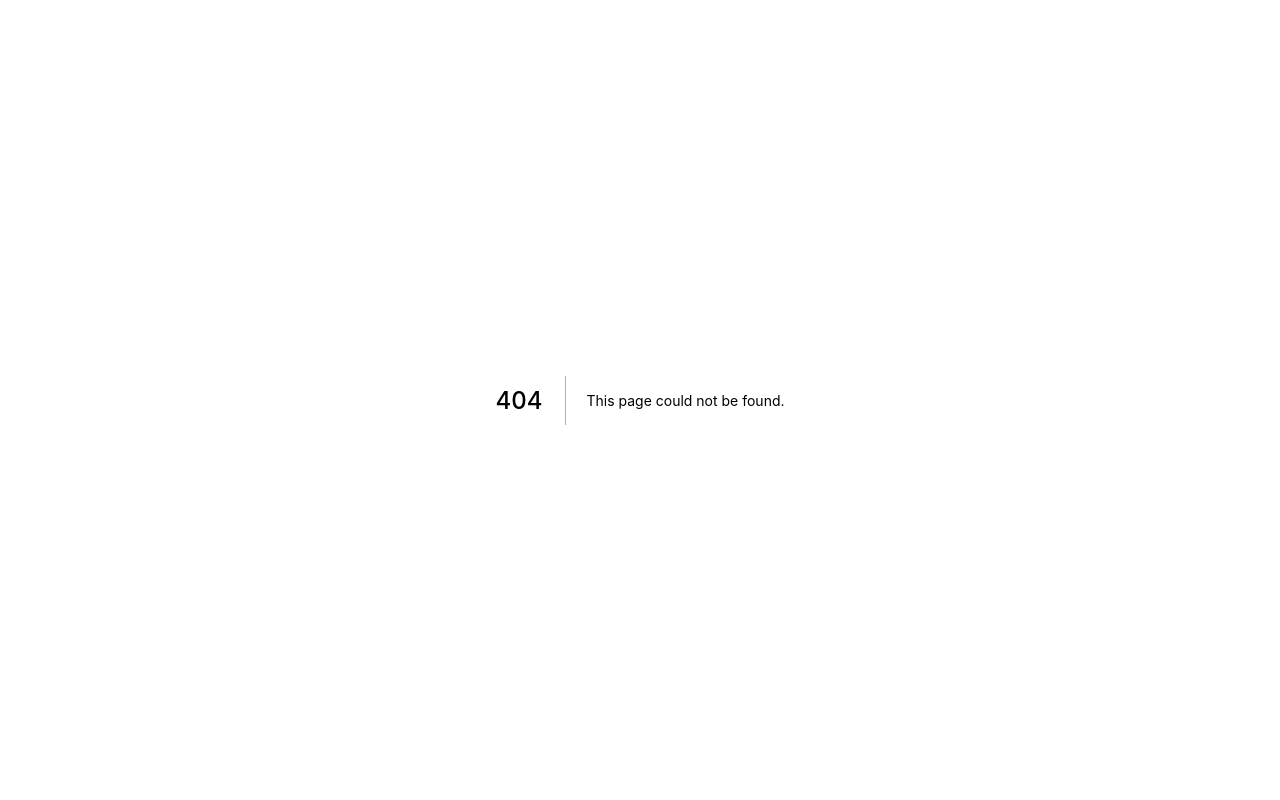
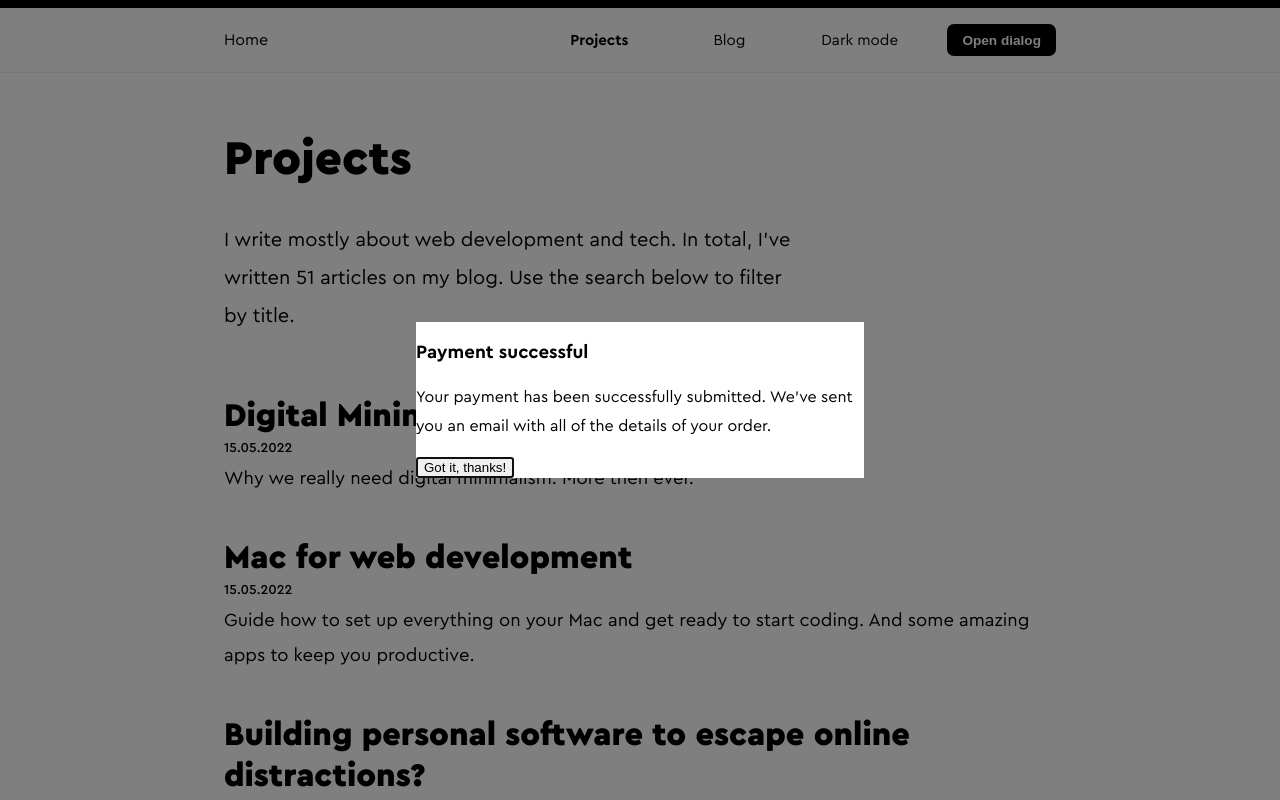
Before and after one commit to nenadmarinkovic/nenadmarinkovic.com, a Next.js app: page /projects in a window 1280 px wide. Before the commit this address had no page. Shown: the top 800 px of the page. Built offline with nearby package versions, Linux system fonts and the light colour scheme.

Commit message:
header post links updated, modal added

```diff
--- /dev/null
+++ b/components/ActiveLink.tsx
@@ -0,0 +1,18 @@
+import React from "react";
+import Link from "next/link";
+import { useRouter } from "next/router";
+
+const ActiveLink = ({ children, href }: any) => {
+  const child = React.Children.only(children);
+  const router = useRouter();
+
+  return (
+    <Link href={href}>
+      {React.cloneElement(child, {
+        "aria-current": router.pathname === href ? "page" : null,
+      })}
+    </Link>
+  );
+};
+
+export default ActiveLink;
--- a/components/Header.tsx
+++ b/components/Header.tsx
@@ -3,36 +3,103 @@ import {
   HeaderWrap,
   Top,
   Main,
-  Logo,
+  HomeLink,
   Links,
-  LinkWrap,
+  HeaderLink,
+  ContactButton,
 } from "../styles/components/header";
-import Link from "next/link";
+import ActiveLink from "./ActiveLink";
+import { Dialog, Transition } from "@headlessui/react";
+import { Fragment, useState } from "react";
 
 function Header({ theme, toggleTheme }: any) {
+  let [isOpen, setIsOpen] = useState(true);
+
+  function closeModal() {
+    setIsOpen(false);
+  }
+
+  function openModal() {
+    setIsOpen(true);
+  }
+
   return (
+    <>
       <HeaderWrap>
         <Top />
         <Container>
           <Main>
-          <Link href="/">
-            <Logo>Home</Logo>
-          </Link>
+            <ActiveLink href="/">
+              <HomeLink>Home</HomeLink>
+            </ActiveLink>
             <Links>
-            <LinkWrap>Work</LinkWrap>
-            <LinkWrap>Projects</LinkWrap>
-            <Link href="/blog">
-              <LinkWrap>Blog</LinkWrap>
-            </Link>
-
-            <LinkWrap>Contact</LinkWrap>
-            <LinkWrap onClick={toggleTheme}>
+              <ActiveLink href="/projects">
+                <HeaderLink>Projects</HeaderLink>
+              </ActiveLink>
+              <ActiveLink href="/blog">
+                <HeaderLink>Blog</HeaderLink>
+              </ActiveLink>
+              <HeaderLink onClick={toggleTheme}>
                 {theme === "light" ? "Dark mode" : "Light mode"}
-            </LinkWrap>
+              </HeaderLink>
+              <ContactButton type="button" onClick={openModal}>
+                Open dialog
+              </ContactButton>
             </Links>
           </Main>
         </Container>
       </HeaderWrap>
+      <Transition appear show={isOpen} as={Fragment}>
+        <Dialog as="div" className="relative z-10" onClose={closeModal}>
+          <Transition.Child
+            as={Fragment}
+            enter="ease-out duration-300"
+            enterFrom="opacity-0"
+            enterTo="opacity-100"
+            leave="ease-in duration-200"
+            leaveFrom="opacity-100"
+            leaveTo="opacity-0"
+          >
+            <div className="fixed inset-0 bg-black bg-opacity-25" />
+          </Transition.Child>
+
+          <div className="fixed inset-0 overflow-y-auto">
+            <div className="flex min-h-full items-center justify-center p-4 text-center">
+              <Transition.Child
+                as={Fragment}
+                enter="ease-out duration-300"
+                enterFrom="opacity-0 scale-95"
+                enterTo="opacity-100 scale-100"
+                leave="ease-in duration-200"
+                leaveFrom="opacity-100 scale-100"
+                leaveTo="opacity-0 scale-95"
+              >
+                <Dialog.Panel className="w-full max-w-md transform overflow-hidden rounded-2xl bg-white p-6 text-left align-middle shadow-xl transition-all">
+                  <Dialog.Title
+                    as="h3"
+                    className="text-lg font-medium leading-6 text-gray-900"
+                  >
+                    Payment successful
+                  </Dialog.Title>
+                  <div>
+                    <p>
+                      Your payment has been successfully submitted. We’ve sent
+                      you an email with all of the details of your order.
+                    </p>
+                  </div>
+
+                  <div>
+                    <button type="button" onClick={closeModal}>
+                      Got it, thanks!
+                    </button>
+                  </div>
+                </Dialog.Panel>
+              </Transition.Child>
+            </div>
+          </div>
+        </Dialog>
+      </Transition>
+    </>
   );
 }
 
--- a/package.json
+++ b/package.json
@@ -9,6 +9,7 @@
     "lint": "next lint"
   },
   "dependencies": {
+    "@headlessui/react": "^1.7.3",
     "firebase": "^9.11.0",
     "gray-matter": "^4.0.3",
     "next": "12.3.1",
--- a/pages/blog.tsx
+++ b/pages/projects.tsx
@@ -26,7 +26,7 @@ export default function Posts({ posts }: any, { spotifyData }: any) {
   return (
     <>
       <Head>
-        <title>Nenad Marinković | Home</title>
+        <title>Nenad Marinković | Projects</title>
         <meta name="description" content="Web development and design." />
         <link rel="icon" href="/favicon.ico" />
       </Head>
@@ -35,7 +35,7 @@ export default function Posts({ posts }: any, { spotifyData }: any) {
           <Header toggleTheme={toggleTheme} theme={theme} />
           <Container>
             <Banner
-              name="Blog"
+              name="Projects"
               text="
               I write mostly about web development and tech. In total, I've written 51 articles on my blog. Use the search below to filter by title."
             />
--- a/styles/components/header.ts
+++ b/styles/components/header.ts
@@ -25,20 +25,43 @@ export const Main = styled.div`
   align-items: center;
 `;
 
-export const Logo = styled.a`
+export const HomeLink = styled.a`
   cursor: pointer;
   color: ${({ theme }) => theme.color};
+
+  &[aria-current] {
+    font-weight: bold;
+  }
 `;
 
 export const Links = styled.div`
   display: flex;
   justify-content: space-between;
   align-items: center;
+  width: 60%;
 `;
 
-export const LinkWrap = styled.a`
-  margin-left: 4.5rem;
+export const HeaderLink = styled.a`
+  width: 85px;
   font-size: 0.95rem;
   cursor: pointer;
+  display: flex;
+  justify-content: center;
   color: ${({ theme }) => theme.color};
+
+  &[aria-current] {
+    font-weight: bold;
+  }
 `;
+
+export const ContactButton = styled.button`
+  padding: 8.5px 15px;
+  border-radius: 7px;
+  font-size: 0.85rem;
+  border: none;
+  cursor: pointer;
+  font-weight: bold;
+  background: ${({ theme }) => theme.backgroundReverse};
+  cursor: pointer;
+  color: ${({ theme }) => theme.colorReverse};
+`;
--- a/styles/styles.css
+++ b/styles/styles.css
@@ -64,3 +64,111 @@ p {
 .flex {
   display: flex;
 }
+
+.justify-center {
+  justify-content: center;
+}
+
+.bg-white {
+  background-color: white;
+}
+
+.items-center {
+  align-items: center;
+}
+
+.ease-out {
+  transition-timing-function: cubic-bezier(0, 0, 0.2, 1);
+}
+
+.ease-in {
+  transition-timing-function: cubic-bezier(0.4, 0, 1, 1);
+}
+
+.relative {
+  position: relative;
+}
+
+.z-10 {
+  z-index: 10;
+}
+
+.duration-300 {
+  transition-duration: 300ms;
+}
+
+.duration-200 {
+  transition-duration: 200ms;
+}
+
+.duration-100 {
+  transition-duration: 100ms;
+}
+
+.opacity-0 {
+  opacity: 0;
+}
+
+.opacity-100 {
+  opacity: 1;
+}
+
+.ease-in {
+  transition-timing-function: cubic-bezier(0.4, 0, 1, 1);
+}
+
+.fixed {
+  position: fixed;
+}
+
+.inset-o {
+  top: 0px;
+  right: 0px;
+  bottom: 0px;
+  left: 0px;
+}
+
+.bg-opacity-25 {
+  background-color: rgba(0, 0, 0, 0.5);
+}
+
+.scale-95 {
+  --transform-scale-x: 0.95;
+  --transform-scale-y: 0.95;
+}
+
+.scale-100 {
+  --transform-scale-x: 1;
+  --transform-scale-y: 1;
+}
+
+.w-full {
+  width: 100%;
+}
+
+.overflow-hidden {
+  overflow: hidden;
+}
+
+.max-w-md {
+  max-width: 28rem;
+}
+
+.transition-all {
+  transition-property: all;
+}
+
+.min-h-full {
+  min-height: 100%;
+}
+
+.inset-0 {
+  top: 0;
+  right: 0;
+  bottom: 0;
+  left: 0;
+}
+
+.overflow-y-auto {
+  overflow-y: auto;
+}
```
Also changed, not shown: 1 other file (tests, documents, lock files or other folders). Lines whose indentation alone changed are shown as unchanged.
